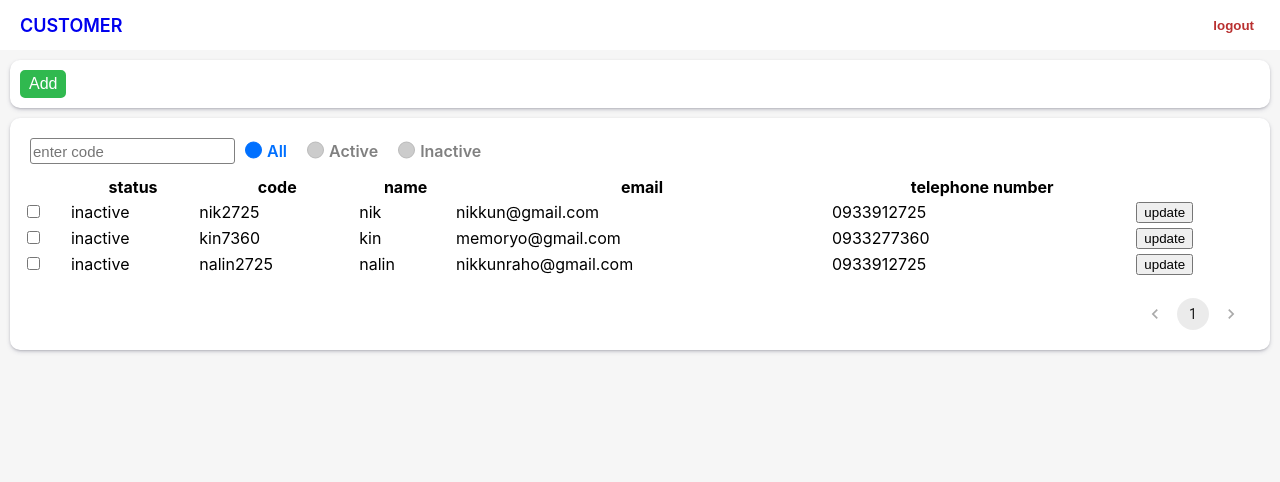
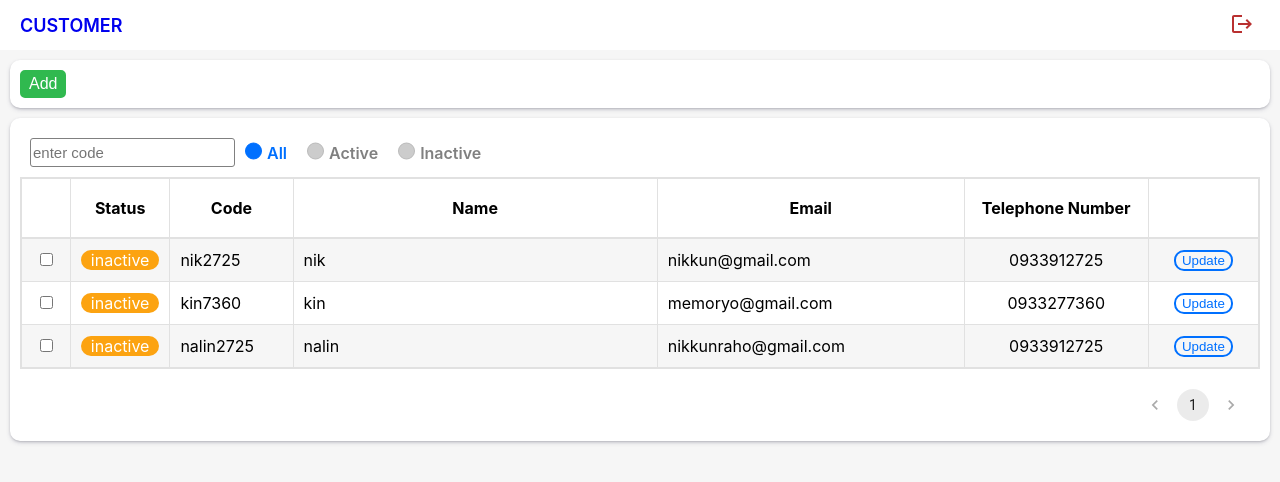
Before and after one commit to nikstruyf/CRUD-Customer-Data, a React (Create React App) app: page /customer in a window 1280 px wide. Shown: the top 482 px of the page. Built offline with nearby package versions, Linux system fonts and the light colour scheme.

Commit message:
make css for customer table

```diff
--- a/src/components/customertable/CustomerTable.tsx
+++ b/src/components/customertable/CustomerTable.tsx
@@ -6,6 +6,7 @@ import { CustomerData } from "../../interface";
 import { useNavigate } from "react-router-dom";
 import { multipleUpdateCustomer, multipleDeleteCustomer } from "../../reducers/customer";
 import { Pagination } from "@mui/material";
+import DeleteOutlineIcon from '@mui/icons-material/DeleteOutline';
 
 export default function CustomerTable() {
   const data = useSelector(customerArrayData);
@@ -105,14 +106,20 @@ export default function CustomerTable() {
           <button
             type="button"
             className="button-set-status"
-            onClick={() => { ActionChangeStatus('active'); }}
+            onClick={() => {
+              ActionChangeStatus('active');
+              setSelectedIndex([]);
+            }}
           >
             active
           </button>
           <button
             type="button"
             className="button-set-status"
-            onClick={() => { ActionChangeStatus('inactive'); }}
+            onClick={() => {
+              ActionChangeStatus('inactive');
+              setSelectedIndex([]);
+            }}
           >
             inactive
           </button>
@@ -122,30 +129,31 @@ export default function CustomerTable() {
             className="button-delete"
             onClick={() => { ActionDelete(); }}
           >
+            {/* <DeleteOutlineIcon sx={{ fontSize: 20 }} /> */}
             delete
           </button>
         </div>
       </div>
-      <table>
+      <table className="customer-table">
         <thead>
           <tr>
-            <th />
-            <th>
+            <th className="head-select" />
+            <th className="head-status">
               status
             </th>
-            <th>
+            <th className="head-code">
               code
             </th>
-            <th>
+            <th className="head-name">
               name
             </th>
-            <th>
+            <th className="head-email">
               email
             </th>
-            <th>
+            <th className="head-tel">
               telephone number
             </th>
-            <th />
+            <th className="head-edit" />
           </tr>
         </thead>
         <tbody>
@@ -157,8 +165,11 @@ export default function CustomerTable() {
               : el.status === filterStatus
             )
             .map((data: CustomerData, index: number) => (
-              <tr key={data.id}>
-                <td>
+              <tr
+                className={`row ${index%2 === 0 ? 'even' : 'odd'}`}
+                key={data.id}
+              >
+                <td className="body-select">
                   <input
                     type="checkbox"
                     checked={selectedIndex.includes(index)}
@@ -180,22 +191,22 @@ export default function CustomerTable() {
                     }}
                   />
                 </td>
-                <td>
-                  {data.status}
+                <td className={`body-status ${data.status}`}>
+                  <span>{data.status}</span>
                 </td>
-                <td>
+                <td className="body-code">
                   {data.code}
                 </td>
-                <td>
+                <td className="body-name">
                   {data.name}
                 </td>
-                <td>
+                <td className="body-email">
                   {data.email}
                 </td>
-                <td>
+                <td className="body-tel">
                   {data.tel}
                 </td>
-                <td>
+                <td className="body-edit">
                   <button
                     type="button"
                     onClick={() => { navigate(`/customer/manage?form-type=update&id=${data.id}`); }}
--- a/src/components/customertable/customertable.css
+++ b/src/components/customertable/customertable.css
@@ -25,7 +25,7 @@
 
 .filter-code {
     display: flex;
-    height: 22px;
+    height: 25px;
     font-size: 15px;
     font-weight: 400;
     outline: none;
@@ -110,11 +110,6 @@
     padding: 3px 7px;
 }
 
-.button-set-status:hover {
-    background-color: var(--second-color-blue);
-    border-color: var(--second-color-blue);
-}
-
 .button-delete {
     border: 2px solid var(--main-color-red) ;
     border-radius: 5px;
@@ -134,6 +129,111 @@
     border: 1px solid grey;
 }
 
+.customer-table > thead {
+    background-color: var(--main-bg);
+    color: black;
+    height: 60px;
+    text-transform: capitalize;
+}
+
+.customer-table,
+.customer-table th,
+.customer-table td {
+    border-collapse: collapse;
+}
+
+.customer-table > thead,
+.customer-table > tbody {
+    border: solid 2px rgb(225, 225, 225);
+}
+
+.customer-table th,
+.customer-table td {
+    border: solid 1px rgb(225, 225, 225);
+}
+
+.head-select {
+    width: 4%;
+    max-width: 4%;
+}
+
+.head-status {
+    width: 7%;
+    max-width: 7%;
+}
+
+.head-code {
+    width: 10%;
+    max-width: 10%;
+}
+
+.head-name {
+    width: 30%;
+    max-width: 30%;
+}
+
+.head-email {
+    width: 25%;
+    max-width: 25%;
+}
+
+.head-tel {
+    width: 15%;
+    max-width: 15%;
+}
+
+.head-edit {
+    width: 9%;
+    max-width: 9%;
+}
+
+.row > td {
+    padding: 10px;
+}
+
+.row.even {
+    background-color: var(--second-bg);
+}
+
+.row.add {
+    background-color: inherit;
+}
+
+.body-select,
+.body-status,
+.body-tel,
+.body-edit {
+    text-align: center;
+}
+
+.body-status.active > span {
+    background-color: var(--main-color-green);
+    color: white;
+    border-radius: 30px;
+    padding: 0 10px;
+}
+
+.body-status.inactive > span {
+    background-color: var(--main-color-yellow);
+    color: white;
+    border-radius: 30px;
+    padding: 0 10px;
+}
+
+.body-edit > button {
+    border: 2px solid var(--main-color-blue);
+    border-radius: 10px;
+    background-color: inherit;
+    color: var(--main-color-blue);
+    text-transform: capitalize;
+    cursor: pointer;
+}
+
+.body-edit > button:active {
+    background-color: var(--main-color-blue);
+    color: white;
+}
+
 .table-pagination {
     display: flex;
     justify-content: end;
--- a/src/components/topnav/TopNav.tsx
+++ b/src/components/topnav/TopNav.tsx
@@ -3,6 +3,8 @@ import { Link, useNavigate } from "react-router-dom";
 import './topnav.css';
 import { useSelector, useDispatch } from "react-redux";
 import { doLogout, usernameDisplay } from "../../reducers/username";
+
+import LogoutIcon from '@mui/icons-material/Logout';
 
 export default function TopNav() {
   const username = useSelector(usernameDisplay);
@@ -18,12 +20,12 @@ export default function TopNav() {
     <div className="topnav">
       <Link className="topnav-link" to="/customer">customer</Link>
       <div className="topnav-user">
-        <span>{username}</span>
+        <span className="username">{username}</span>
         <button
           className="button-logout"
           onClick={() => { logout(); }}
         >
-          logout
+          <LogoutIcon />
         </button>
       </div>
     </div>
--- a/src/components/topnav/topnav.css
+++ b/src/components/topnav/topnav.css
@@ -23,6 +23,11 @@
     column-gap: 5px;
 }
 
+.username {
+    font-size: 18px;
+    font-weight: 600;
+}
+
 .button-logout {
     text-decoration: none;
     font-weight: 600;
--- a/src/reducers/customer.tsx
+++ b/src/reducers/customer.tsx
@@ -47,7 +47,7 @@ const sampleData = [{
   email: 'nikkunraho@gmail.com',
   tel: '0933912725',
   status: 'inactive'
-}]
+},]
 
 export const customerSlice = createSlice({
   name: 'customer',
```
